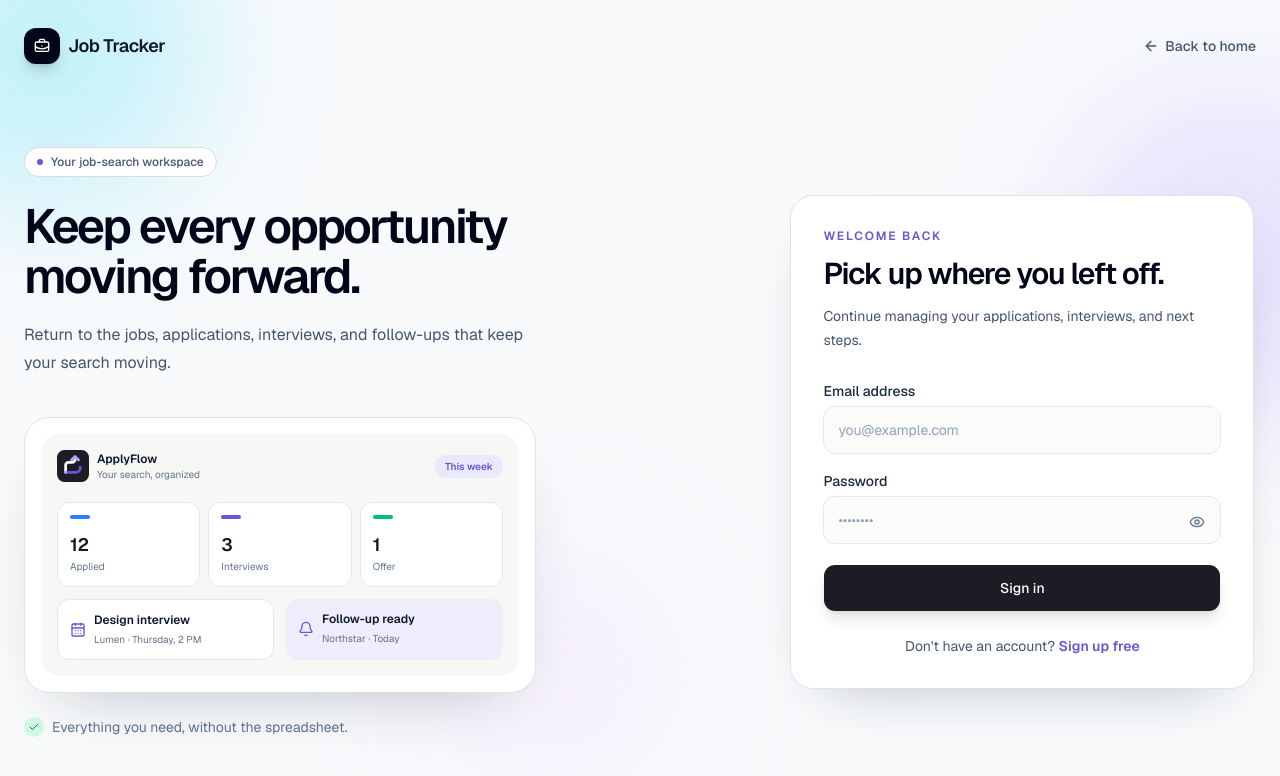
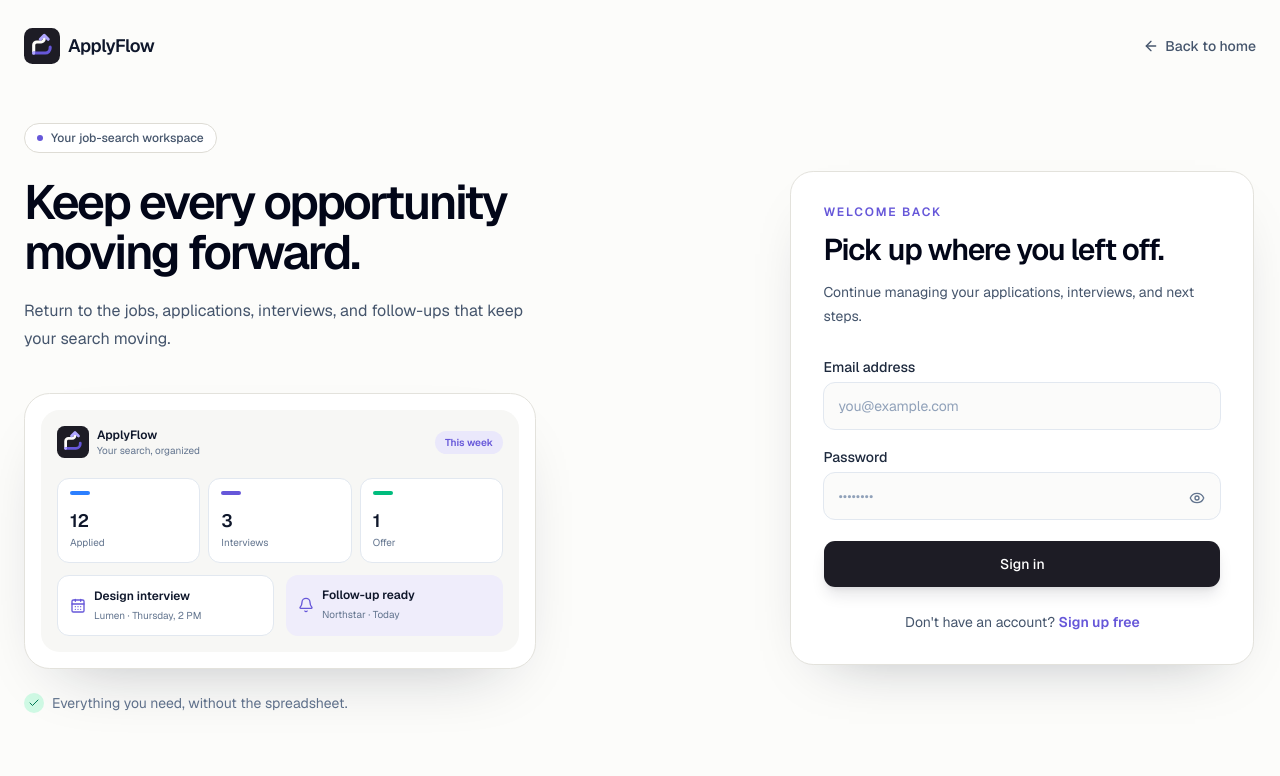
Before and after one commit to DarthCoder-afk/ApplyFlow, a Next.js app in the folder frontend/: page /login in a window 1280 px wide. Shown: the top 776 px of the page. Built offline with nearby package versions, Linux system fonts and the light colour scheme.

Commit message:
Update layout and navbar components to use ApplyFlow icon and improve styling

```diff
--- a/frontend/src/app/(auth)/layout.tsx
+++ b/frontend/src/app/(auth)/layout.tsx
@@ -1,26 +1,22 @@
 import Link from 'next/link';
-import { ArrowLeft, BriefcaseBusiness } from 'lucide-react';
+import Image from 'next/image';
+import { ArrowLeft } from 'lucide-react';
 
 export default function AuthLayout({ children }: { children: React.ReactNode }) {
   return (
-    <div className="relative min-h-screen w-full overflow-hidden bg-slate-50 text-slate-900">
-      <div className="pointer-events-none absolute -left-28 -top-28 h-80 w-80 rounded-full bg-cyan-400/20 blur-3xl" />
-      <div className="pointer-events-none absolute -right-28 top-24 h-80 w-80 rounded-full bg-violet-400/20 blur-3xl" />
-      <div className="pointer-events-none absolute bottom-0 left-1/3 h-64 w-64 rounded-full bg-fuchsia-300/10 blur-3xl" />
-      <div className="relative mx-auto flex min-h-screen w-full max-w-7xl flex-col px-6 py-7">
-        <div className="mb-8 flex items-center justify-between md:mb-12">
+    <div className="min-h-screen w-full bg-[#fcfcfa] text-slate-900">
+      <div className="mx-auto flex min-h-screen w-full max-w-7xl flex-col px-6 py-6 sm:py-7">
+        <div data-auth="logo" className="flex items-center justify-between">
           <Link
             href="/"
             className="inline-flex items-center gap-2 text-lg font-semibold tracking-tight"
           >
-            <span className="grid h-9 w-9 place-items-center rounded-xl bg-slate-950 text-white shadow-lg shadow-slate-950/15">
-              <BriefcaseBusiness className="h-4 w-4" />
-            </span>
-            Job Tracker
+            <Image src="/applyflow-icon.svg" alt="" width={36} height={36} className="h-9 w-9" />
+            ApplyFlow
           </Link>
           <Link
             href="/"
-            className="inline-flex items-center gap-1.5 text-sm font-medium text-slate-600 transition hover:text-slate-950"
+            className="inline-flex items-center gap-1.5 text-sm font-medium text-slate-600 transition hover:text-[#6657d9]"
           >
             <ArrowLeft className="h-4 w-4" />
             Back to home
--- a/frontend/src/app/layout.tsx
+++ b/frontend/src/app/layout.tsx
@@ -21,6 +21,11 @@ export const metadata: Metadata = {
     template: '%s | ApplyFlow',
   },
   description: 'Track job applications, monitor progress, and stay organized in one place.',
+  icons: {
+    icon: [{ url: '/applyflow-icon.svg', type: 'image/svg+xml' }],
+    shortcut: '/applyflow-icon.svg',
+    apple: '/applyflow-icon.svg',
+  },
 };
 
 export default function RootLayout({
--- a/frontend/src/components/landing/landing-navbar.tsx
+++ b/frontend/src/components/landing/landing-navbar.tsx
@@ -1,10 +1,11 @@
 'use client';
 
 import Link from 'next/link';
+import Image from 'next/image';
 import { useRef } from 'react';
 import { useGSAP } from '@gsap/react';
 import gsap from 'gsap';
-import { ArrowRight, BriefcaseBusiness } from 'lucide-react';
+import { ArrowRight } from 'lucide-react';
 
 export default function LandingNavbar() {
   const header = useRef<HTMLElement>(null);
@@ -36,9 +37,7 @@ export default function LandingNavbar() {
           href="/"
           className="inline-flex items-center gap-2.5 text-lg font-semibold tracking-tight text-slate-950"
         >
-          <span className="grid h-9 w-9 place-items-center rounded-xl bg-slate-950 text-white shadow-lg shadow-slate-950/15">
-            <BriefcaseBusiness className="h-4 w-4" />
-          </span>
+          <Image src="/applyflow-icon.svg" alt="" width={36} height={36} className="h-9 w-9" />
           ApplyFlow
         </Link>
 
```
